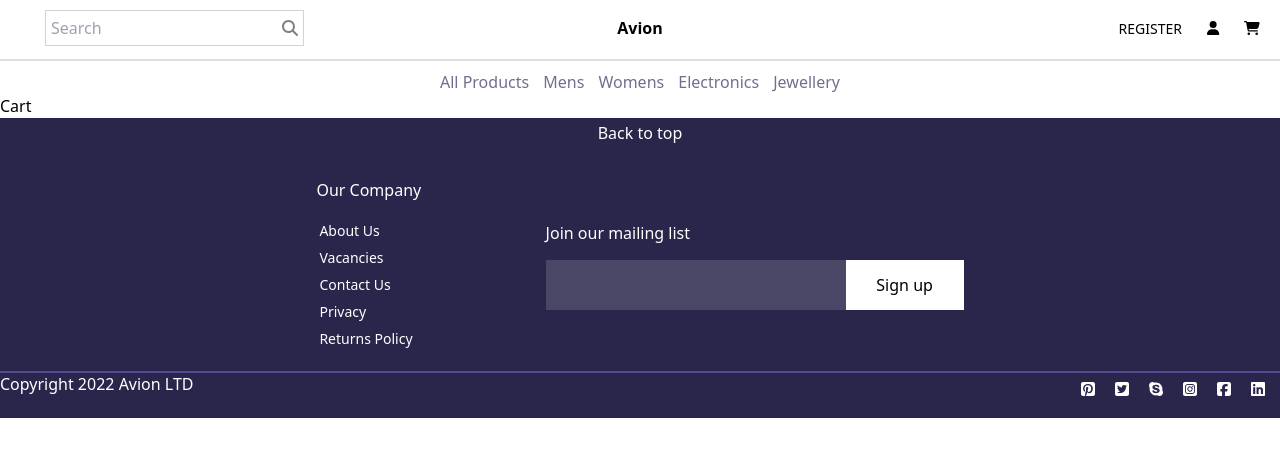
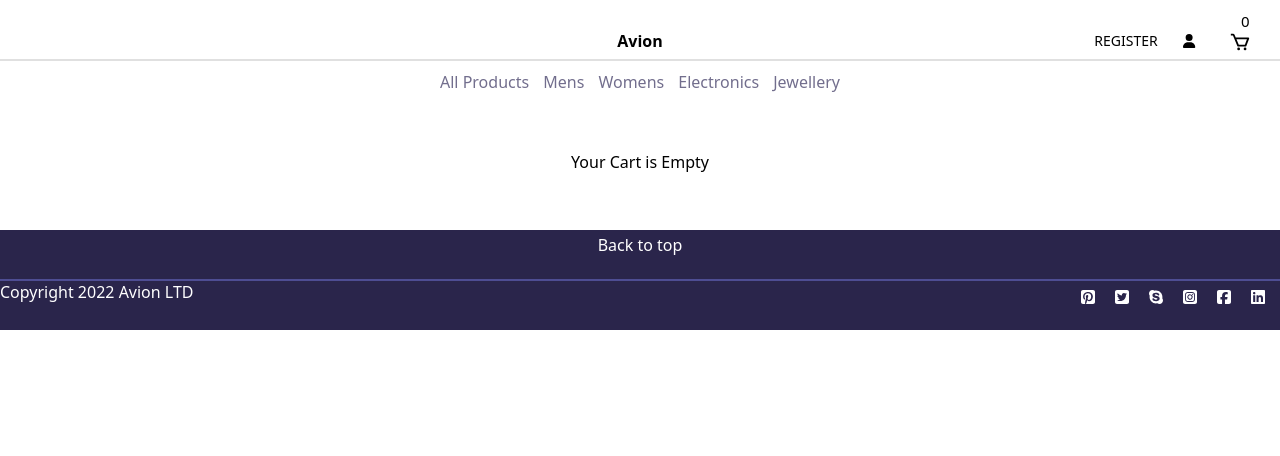
Before and after one commit to chingu-voyages/v41-bears-team-23, a React (Vite) app: page /cart in a window 1280 px wide. Shown: the top 456 px of the page. Built offline with nearby package versions, Linux system fonts and the light colour scheme.

Commit message:
adding to cart

```diff
--- a/package.json
+++ b/package.json
@@ -24,9 +24,11 @@
     "@reduxjs/toolkit": "^1.8.6",
     "@vitejs/plugin-react": "^2.1.0",
     "axios": "^1.2.0",
+    "bootstrap": "^5.2.3",
     "graphql": "^16.6.0",
     "pnpm": "^7.15.0",
     "react": "^18.2.0",
+    "react-bootstrap": "^2.6.0",
     "react-dom": "^18.2.0",
     "react-hot-toast": "^2.4.0",
     "react-icons": "^4.6.0",
--- a/src/App.jsx
+++ b/src/App.jsx
@@ -20,53 +20,31 @@ import Women from './pages/Women';
 import Electronics from './pages/Electronics';
 import Jewelery from './pages/Jewelery';
 import { useAuthContext } from './hooks/useAuthContext';
-// import { ApolloProvider, ApolloClient, InMemoryCache, createHttpLink } from '@apollo/client';
-// import { setContext } from '@apollo/client/link/context';
-// import { StoreProvider } from '../utils/globalstate';
+import { CartProvider } from 'react-use-cart';
+import {useState, useEffect} from "react"
 
-// const httpLink = createHttpLink({
-// 	uri: "/graphql",
-//   });
-
-// With the configuration of authLink, we use the setContext() function to retrieve the token from localStorage and set the HTTP request headers of every request to include the token, whether the request needs it or not.
-//   const authLink = setContext((_, { headers }) => {
-// 	const token = localStorage.getItem('id_token');
-// 	return {
-// 	  headers: {
-// 		...headers,
-// 		authorization: token ? `Bearer ${token} `: '',
-// 	  },
-// 	};
-//   });
-
-//   const client = new ApolloClient({
-// 	link: authLink.concat(httpLink),
-// 	cache: new InMemoryCache(),
-//   });
 
 function App() {
 	const { user } = useAuthContext();
 	const location = useLocation();
 	const show =
 		location.pathname === '/signup' || location.pathname === '/login';
+		const [cart, setCart] = useState([]);
 
 	return (
+
 		<div>
-			{/* <ApolloProvider client={client}>
-		<StoreProvider>
-		 */}
-
 			{!show && <Navbar />}
 
 			<Routes>
 				<Route path="/" element={user ? <Home /> : <Navigate to="/signup" />} />
 				<Route path="/products" element={<Products />} />
-				<Route path="/products/:id" element={<Product />} />
+				<Route path="/products/:id" element={<Product setCart={setCart}/>} />
 				<Route path="/men" element={<Mens />} />
 				<Route path="/women" element={<Women />} />
 				<Route path="/jewelery" element={<Jewelery />} />
 				<Route path="/electronics" element={<Electronics />} />
-				<Route path="/cart" element={<Cart />} />
+				<Route path="/cart" element={<Cart  cart={cart}/>} />
 				<Route
 					path="/login"
 					element={!user ? <Login /> : <Navigate to="/" />}
@@ -80,11 +58,9 @@ function App() {
 
 			{!show && <Footer />}
 
-			{/*
 
-		</StoreProvider>
-			</ApolloProvider> */}
 		</div>
+
 	);
 }
 
--- a/src/components/Footer.css
+++ b/src/components/Footer.css
@@ -1,7 +1,7 @@
 .footer{
     background-color:#2A254B ;
     width:100%;
-    height:300px;
+    height:100px;
     color:white;
 
 }
--- a/src/components/Footer.jsx
+++ b/src/components/Footer.jsx
@@ -9,43 +9,8 @@ const Footer = () => {
 		<div className="footer__top">
 			<a href="#"><p>Back to top </p></a>
 		</div>
-		<div className='footer__links'>
-			{/* <div className='footer__area'>
-               <h4>Menu</h4>
-			   <ul>
-				<li><a href='#'>New Arrivals</a></li>
-				<li><a href='#'>Best Sellers</a></li>
-				<li><a href='#'>Recently Viewed</a></li>
-				<li><a href='#'>Popular This Week</a></li>
-				<li><a href='#'>All Products</a></li>
-			   </ul>
-			</div> */}
-			{/* <div className='footer__area'>
-			<h4>Categories</h4>
-			   <ul>
-				<li><a href='#'>Crockery</a></li>
-				<li><a href='#'>Furniture</a></li>
-				<li><a href='#'>Homeware</a></li>
-				<li><a href='#'>Plant Pots</a></li>
-				<li><a href='#'>Chairs</a></li>
 
-			   </ul>
-			</div> */}
-			<div className='footer__area'>
-			<h4>Our Company</h4>
-			   <ul>
-				<li><a href='#'>About Us</a></li>
-				<li><a href='#'>Vacancies</a></li>
-				<li><a href='#'>Contact Us</a></li>
-				<li><a href='#'>Privacy</a></li>
-				<li><a href='#'>Returns Policy</a></li>
-			   </ul>
-			</div>
-			<div className='footer__area'>
-               <h4>Join our mailing list</h4>
-			   <input /><button>Sign up</button>
-			</div>
-		</div>
+
         <div className='line'>
 
         </div>
--- a/src/components/Navbar.jsx
+++ b/src/components/Navbar.jsx
@@ -9,7 +9,12 @@ import React from "react";
 import styled from "styled-components";
 import { mobile , ipad} from "../responsive";
 
-const Container = styled.div`
+import {  BiCart} from 'react-icons/bi';
+
+
+import { useCart } from "react-use-cart";
+
+const Container1 = styled.div`
   height: 60px;
   ${mobile({ height: "50px" })}
 `;
@@ -88,16 +93,22 @@ ${ipad({
 `
 
 const Navbar = () => {
+
+    const {
+    isEmpty,
+    totalItems,
+    } = useCart();
+
   return (
 	<div>
    <nav>
-    <Container>
+    <Container1>
       <Wrapper>
         <Left>
-          <SearchContainer>
+          {/* <SearchContainer>
             <Input placeholder="Search" />
             <FontAwesomeIcon icon={faMagnifyingGlass}  style={{ color: "gray", fontSize: 16 }} />
-          </SearchContainer>
+          </SearchContainer> */}
         </Left>
         <Center>
         <NavLink to="/"> <Logo>Avion </Logo></NavLink>
@@ -105,15 +116,22 @@ const Navbar = () => {
         <Right>
         <NavLink to="/signup"><MenuItem>REGISTER</MenuItem></NavLink>
         <NavLink to="/login"><MenuItem><FontAwesomeIcon icon={faUser} /></MenuItem></NavLink>
-          <MenuItem>
-            {/* <Badge badgeContent={4} color="primary"> */}
-              {/* <ShoppingCartOutlined /> */}
-              <NavLink to="/cart"> <FontAwesomeIcon icon={faShoppingCart} /></NavLink>
-            {/* </Badge> */}
+          <MenuItem >
+          <NavLink
+                to="/cart"
+
+              > <sup style={{ position: 'relative', right: '-21px', top: '1px',fontSize:'15px'}}>{totalItems}</sup>
+                <BiCart size="2.5rem" style={{ paddingBottom:'18px'}}/>
+
+                {/* {!isEmpty && <span style={{ position: 'relative', left: '-21px', top: '-18px'}}>{totalItems}</span>} */}
+                {/* <span style={{ marginLeft: !isEmpty ? '-13px': 0}}>&nbsp;Cart</span> */}
+              </NavLink>
+              {/* <NavLink to="/cart"> <FontAwesomeIcon icon={faShoppingCart} /></NavLink> */}
+
           </MenuItem>
         </Right>
       </Wrapper>
-    </Container>
+    </Container1>
 	<Line></Line>
 	<Categories>
   <NavLink to="/products">All Products</NavLink>
--- a/src/pages/Cart.jsx
+++ b/src/pages/Cart.jsx
@@ -1,10 +1,12 @@
-import React from 'react';
-import { useCart } from 'react-use-cart';
+import { Button, Container, Col, Row, Table} from 'react-bootstrap';
+import { BsCartCheck, BsCartX} from 'react-icons/bs';
+import  { useState , useEffect} from 'react';
+import {useCart} from "react-use-cart"
+const Cart = (props) => {
 
-const Cart = () => {
-	const {
+  const {
 		isEmpty,
-		totalUniqueItems,
+
 		items,
 		totalItems,
 		cartTotal,
@@ -13,8 +15,73 @@ const Cart = () => {
 		emptyCart,
 		} = useCart();
 
+		console.log("usecartitem", items )
 
-	return <div>Cart</div>;
+		return(
+
+<Container className="py-4 mt-5">
+		<h1 className={"my-5 text-center"}>
+			{isEmpty? 'Your Cart is Empty' : 'The Cart'}
+		</h1>
+		<Row className="justify-content-center">
+			<Table responsive="sm" striped bordered hover  className="mb-5">
+				<tbody>
+					{items.map((item, index)=>{
+						return(
+							<tr key={index}>
+								<td>
+									<div style={{ background: 'white', height: '8rem', overflow: 'hidden', display: 'flex',
+									justifyContent: 'center', alignItems: 'center' }}>
+										<div style={{ padding: '.5rem'}}>
+											<img src={item.image} style={{ width: '4rem'}} alt={item.title} />
+										</div>
+									</div>
+								</td>
+								<td>
+									<h6 style={{ whiteSpace: 'nowrap', width: '14rem', overflow: 'hidden', textOverFlow: 'ellipsis'}}>
+										{item.title}
+									</h6>
+								</td>
+								<td>Rs. {item.price}</td>
+								<td>Quantity ({item.quantity})</td>
+								<td>
+									<Button onClick={()=> updateItemQuantity(item._id, item.quantity - 1)} className="ms-2">-</Button>
+									<Button onClick={()=> updateItemQuantity(item._id, item.quantity + 1)} className="ms-2">+</Button>
+									<Button variant="danger" onClick={()=> removeItem(item._id)} className="ms-2">Remove Item</Button>
+								</td>
+							</tr>
+						)
+})}
+				</tbody>
+			</Table>
+			{!isEmpty &&
+				<Row
+					style={{ position: 'fixed', bottom: 0}}
+					className={`${theme? 'bg-light-black text-light' : 'bg-light text-balck'} justify-content-center w-100`}
+				>
+					<Col className="py-2">
+						<h4>Total Price: Rs. {cartTotal}</h4>
+					</Col>
+					<Col className="p-0" md={4}>
+						<Button variant="danger"
+							className="m-2"
+							onClick={()=> emptyCart()}
+						>
+							<BsCartX size="1.7rem" />
+							Clear Cart
+						</Button>
+						<Button variant="success"
+							className="m-2"
+						>
+							<BsCartCheck size="1.7rem" />
+							Clear Cart
+						</Button>
+					</Col>
+				</Row>}
+		</Row>
+	</Container>
+	)
+
 };
 
 export default Cart;
--- a/src/pages/Home.jsx
+++ b/src/pages/Home.jsx
@@ -35,6 +35,7 @@ height:130px;
 `
 
 const Title = styled.h2`
+
   font-size: 30px;
   text-align:center;
   padding-bottom:15px;
@@ -46,7 +47,7 @@ text-align:center;
 color:white;
 
 width: 100%;
-height: 300px;
+height: 200px;
   background-image: url("https://www.pixelstalk.net/wp-content/uploads/images1/Free-furniture-wallpapers.jpg")
 `
 const Wrap = styled.div`
@@ -161,9 +162,9 @@ const Home = () => {
       <span> <FontAwesomeIcon icon={faCheckSquare} />Free events   </span>
 	  <span> <FontAwesomeIcon icon={faCheckSquare} />Large Discounts  </span>
 	  </Wrap>
-	  <Signup>
+	  {/* <Signup>
       <Input/> <span><Button>Sign Up</Button></span>
-  </Signup>
+  </Signup> */}
   </Club>
 
 	</div>;
--- a/src/pages/Product.jsx
+++ b/src/pages/Product.jsx
@@ -2,18 +2,22 @@ import React from 'react';
 import { AiOutlineMinus, AiOutlinePlus} from 'react-icons/ai';
 import  { useState , useEffect} from 'react';
 import {useParams} from "react-router-dom";
+//import Cart from './Cart';
 import {useCart} from "react-use-cart"
 
 import { productItems } from './Api';
 import './product.css';
-const Product = () => {
+import axios from 'axios';
+const Product = (props) => {
 
-      const{addItem} = useCart();
+
+ //const{addItem} = useCart();
+      //const {addToCart} = props;
+
+     //console.log("data from products" ,  props)
 
 	   const {id} = useParams();
 	   const[singleProduct, setSingleProduct]= useState([]);
-
-
 
 
 
@@ -31,13 +35,39 @@ const Product = () => {
     }
 
 
+    const addToItem = async(item) =>{
+
+          console.log("itemid", item);
+          console.log("itemid id", item._id);
+          const idcart = item._id;
+          await axios.put(`https://voyage-server.onrender.com/api/v1/medic111111/cart/new/${idcart}`)
+          .then((serverresponse)=>{
+            console.log("serverdata",serverresponse.data)
+            props.setCart((previous)=>{
+                return [...previous , item];
+            })
+          }
+          )
+     .catch((error)=>{
+        console.log(error)
+     })
+
+
+    }
+
+    // const [cart, setCart] = useState([]);
+    // const addToCart = (data) =>{
+    //   setCart([...cart , data])
+    // }
+
+    // console.log("cart added item", cart)
 
 	return (
 	<div>
 
+              {/* <Cart cart={cart} />  */}
 
-
-              {  singleProduct.map((item)=>{  if(item._id == id){
+              {  singleProduct.map((item,index)=>{  if(item._id == id){
 
             return (
             <div  className='image-container' key={item._id} >
@@ -48,20 +78,12 @@ const Product = () => {
 
                 <div className='product-detail-desc'>
                      <h1>{item.title}</h1>
-                    <h4>Details: </h4>
+                     <h4>Details: </h4>
                      <p>{item.description}</p>
                      <p className='price'>Price : $ {item.price}</p>
-                        {/* <div className='quantity'>
-                               <h3>Quantity:</h3>
-                                  <p className='quantity-desc'>
-                                  <span className="minus"><AiOutlineMinus /></span>
-                                  <span className="num"></span>
-                                  <span className="plus"><AiOutlinePlus /></span>
-                                  </p>
-                        </div> */}
                     <div className="buttons">
-                    <button type="button" className="add-to-cart" onClick={()=>addItem(item.item)}>Add to Cart</button>
-                    {/* <button type="button" className="buy-now" >Buy Now</button> */}
+                    <button type="button" className="add-to-cart" onClick={()=> addToItem(item)}>Add to Cart</button>
+
                     </div>
 
                 </div>
```
Also changed, not shown: src/pages/Products.jsx (+13 -1 lines), 1 other file (tests, documents, lock files or other folders).
